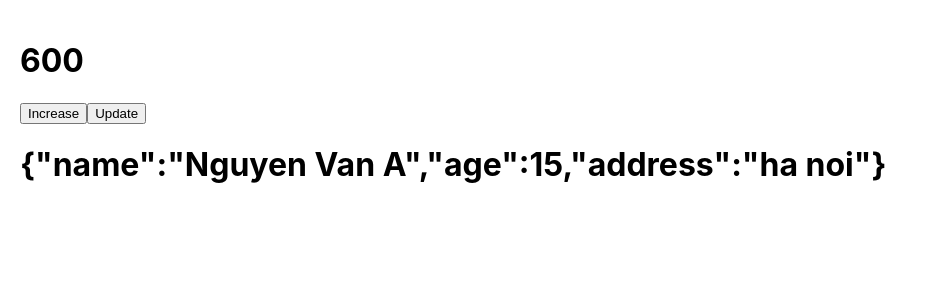
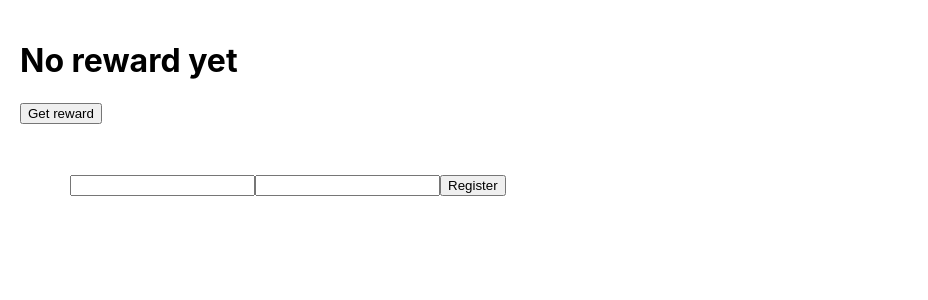
Before and after one commit to dan200110/reactjs, a React (Create React App) app in the folder tiktok/: page / in a window 1280 px wide. Shown: the top 300 px of the page, without its empty margins (0-928 px from the left). Built offline with nearby package versions, Linux system fonts and the light colour scheme.

Commit message:
two-way bindding

```diff
--- a/tiktok/src/App.js
+++ b/tiktok/src/App.js
@@ -1,42 +1,64 @@
 import { useState } from 'react'
 
-const orders = [100, 200, 300]
+
 function App() {
-  const [counter, setCounter] = useState(() => {
-    return orders.reduce((total, cur) => total + cur)
-  })
-  const handleIncrease = () => {
-    setCounter(prevState => prevState + 1)
+  const gifts = [
+    'gift 1', 'gitf2', 'gift3'
+  ]
+
+  const [gift, setGift] = useState()
+
+  const randomGift = () => {
+    let index = Math.floor(Math.random() * gifts.length)
+    setGift(gifts[index])
   }
 
-  const [info, setInfo] = useState({
-    name: 'Nguyen Van A',
-    age: 15,
-    address: 'ha noi'
-  })
 
-  const handleUpdate = () => {
-    setInfo({
-      ...info,
-      bio: 'Add more detail'
-    })
+  const [name, setName] = useState('')
+  const [email, setEmail] = useState('')
+  const handleSubmit = () => {
+    console.log({name, email});
   }
+
+  const courses = [
+    { id: 1, name: 'course 1'},
+    { id: 2, name: 'course 2'},
+    { id: 3, name: 'course 3'}
+  ]
+  const [checked, setChecked] = useState()
   return (
     <div className="App" style={{padding: 20}}>
+      <h1>{gift || 'No reward yet'}</h1>
+      <button onClick={randomGift}>Get reward</button>
 
-      <h1>{counter}</h1>
-      <button onClick={handleIncrease}>Increase</button>
-      <button onClick={handleUpdate}>Update</button>
-      <h1>{JSON.stringify(info)}</h1>
+      <div style={{padding: 50}}>
+        <input
+          value={name}
+          onChange={e => setName(e.target.value)}
+        />
+
+        <input
+          value={email}
+          onChange={e => setEmail(e.target.value)}
+        />
+
+        <button onClick={handleSubmit}>Register</button>
+      </div>
+
+      <div style={{padding: 100}}>
+        {courses.map(course => {
+          <div key={course.id}>
+            <input
+              value={course.name}
+              onChange={() => {setChecked(course.id)}}
+            />
+            <h1>{course.name}</h1>
+          </div>
+        })}
+      </div>
+
     </div>
   );
 }
 
 export default App;
-
-// Luu y:
-// - Component được re-render sau khi 'setState'
-// - Initial state với callback?
-// - Set state với callback?
-// - Initial state với callback?
-// - Set state là thay thế state bằng giá trị mới
```
